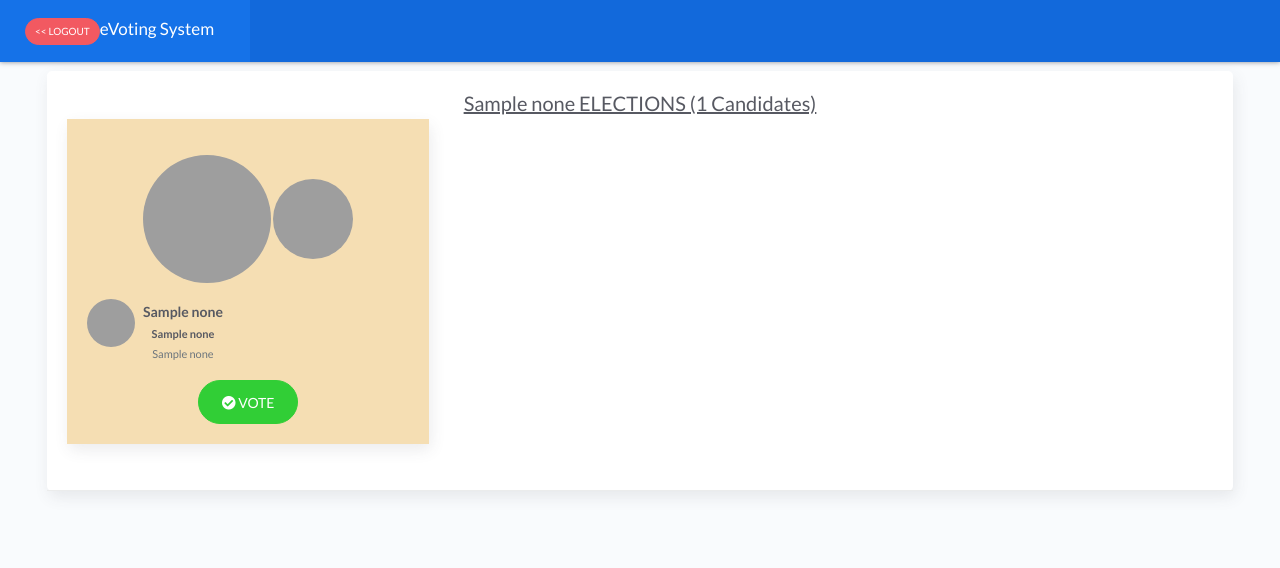
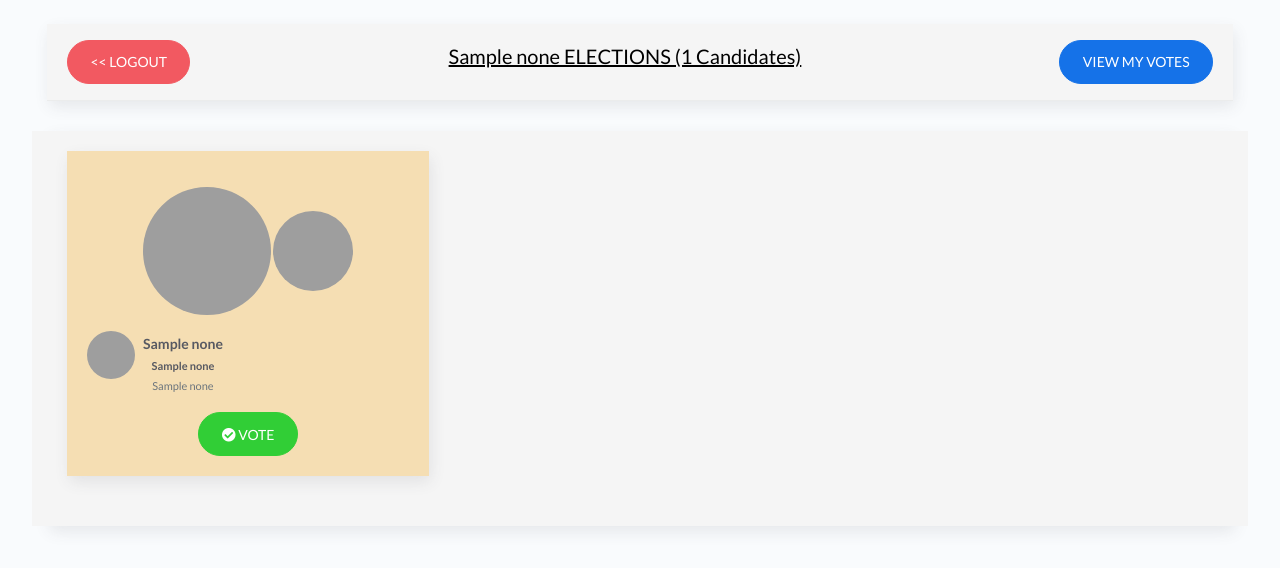
Before and after one commit to dennis-mutethia/e-vote, a Flask app: page /home/1 in a window 1280 px wide. Shown: the top 568 px of the page. Run offline with Flask 3, Linux system fonts and the light colour scheme; the first user in the database is signed in; a database or web service that is not in the repository returns one stand-in record (Sample ...); data that the repository does not hold is empty; some libraries are stand-ins or nearby versions; grey boxes are pictures that could not be loaded.

Commit message:
display voted

```diff
--- a/templates/base.html
+++ b/templates/base.html
@@ -7,25 +7,8 @@
 
 <body>
 	<div class="wrapper">
-		<div class="main-header">
-			<!-- Logo Header -->
-			<div class="logo-header" data-background-color="blue">
-				{% if current_user.id %}
-				<a class="btn btn-xs btn-danger btn-round pull-left" href="{{ url_for('logout') }}"><< LOGOUT</a>
-				{% endif %}
-				<a href="#" class="logo pull-right" style="color: white;">eVoting System</a>
-			</div>
-			<!-- End Logo Header -->
-
-			<!-- Navbar Header -->
-			<nav class="navbar navbar-header navbar-expand-lg" data-background-color="blue2"></nav>
-			<!-- End Navbar -->
-		</div>
-
-
 
 		<div class="content">
-			<h1><br /></h1>
 			{% block content %}
 			<!-- Default content goes here -->
 			{% endblock %}
--- a/templates/home.html
+++ b/templates/home.html
@@ -3,13 +3,20 @@
 {% block content %}
 <div class="page-inner">
     <div class="col-md-12">
+
         <div class="card">
-            <div class="card-header text-center">
-                <h4 class="card-title text-center text-bold">
+            <div class="card-header text-center" style="background-color: whitesmoke;">
+                {% if current_user.id %}
+				<a class="btn btn-danger btn-round pull-left" href="{{ url_for('logout') }}"><< LOGOUT</a>
+				<a class="btn btn-primary btn-round pull-right" href="#" data-toggle="modal" data-target="#viewModal">VIEW MY VOTES</a>
+				{% endif %}
+                <h4 class="card-title text-center text-bold" style="color: black;">
                     <u>{{ election.name }} ELECTIONS ({{ candidates|length }} Candidates)</u><br />
                 </h4>
-
-                <div class="row">
+            </div>
+        </div>
+        <div class="card">
+            <div class="card-body row text-center" style="background-color: whitesmoke;">
                     {% for candidate in candidates %}
                     <div class="col-md-4">
                         <div class="card card-post card-round">
@@ -33,8 +40,8 @@
                                         <p class="text-muted text-small">{{ candidate.party_name }}</p>
                                     </div>
                                 </div>
-                                <a href="#" class="btn btn-success btn-rounded" data-toggle="modal"
-                                    data-target="#confirmModal" onclick="confirmVote('{{ candidate.id }}', '{{ candidate.name }}')">
+                                <a href="#" class="btn btn-success btn-rounded" data-toggle="modal" data-target="#confirmModal"
+                                    onclick="confirmVote('{{ candidate.id }}', '{{ candidate.name }}')">
                                     <i class="fas fa-check-circle"></i> VOTE</a>
                             </div>
                         </div>
@@ -68,10 +75,50 @@
                         <button type="submit" id="action" name="action" value="vote"
                             class="btn btn-success float-end">Confirm Vote</button>
                     </div>
+                </div>
             </form>
         </div>
     </div>
 </div>
+
+<div class="modal fade" id="viewModal" tabindex="-1" role="dialog" aria-labelledby="viewModalLabel"
+    aria-hidden="true">
+    <div class="modal-dialog" role="document">
+        <div class="modal-content">
+            <div class="modal-header text-center">
+                <h5 class="text-center">You have voted for the following candidates:</h5>
+                <button type="button" class="close" data-dismiss="modal">&times;</button>
+            </div>
+            <div class="modal-body">
+                <div class="table-responsive">
+                    <table class="table-bordered table-striped" style="width: 100%;">
+                        <tbody>
+                            {% for my_vote in my_votes %}
+                            <tr>
+                                <td class="text-right">{{ my_vote.election_code }}.</td>
+                                <td>{{ my_vote.election_name }}</td>
+                                {% if my_vote.candidate_name %}
+                                <td>{{ my_vote.candidate_name }}</td>
+                                <td class="text-center avatar-sm">
+                                    <img src="{{ url_for('static', filename='assets/img/candidates/' + my_vote.icon) }}"
+                                        alt="{{ my_vote.icon }}" class="avatar-img rounded-circle">
+                                </td>
+                                {% else %}
+                                <td colspan="2" class="text-center">---</td>
+                                {% endif %}
+                            </tr>
+                            {% endfor %}
+                        </tbody>
+                    </table>
+                </div>
+            </div>
+            <div class="modal-footer">
+                <button type="button" class="btn btn-danger" data-dismiss="modal">Close</button>
+            </div>
+        </div>
+    </div>
+</div>
+
 <script>
     $(document).ready(function () {
         {% if success %}
--- a/templates/login-verify.html
+++ b/templates/login-verify.html
@@ -4,7 +4,7 @@
 <div class="page-inner">
     <div class="col-md-12">
         <div class="card">
-            <div class="card-header text-center">
+            <div class="card-header text-center" style="background-color: whitesmoke;">
                 <form method="POST" >
                     <h4 class="card-title text-center">
                         WELCOME TO eVOTE <br />
--- a/templates/login.html
+++ b/templates/login.html
@@ -4,7 +4,7 @@
 <div class="page-inner">
     <div class="col-md-12">
         <div class="card">
-            <div class="card-header text-center">
+            <div class="card-header text-center" style="background-color: whitesmoke">
                 <h4 class="card-title text-center">WELCOME TO eVOTE</h4>
                 <h6 class="card-category text-center">PLEASE SCAN YOUR FINGERPRINT TO CONTINUE</h6>
                 <br />
--- a/utils/db.py
+++ b/utils/db.py
@@ -2,7 +2,7 @@ from flask_login import current_user
 import os, psycopg2
 import uuid
 
-from utils.entities import Candidate, Constituency, County, Election, Voter
+from utils.entities import Candidate, Constituency, County, Election, MyVote, Voter
 
 class Db():
     def __init__(self):
@@ -205,3 +205,31 @@ class Db():
         except Exception as e:
             print(e)
             return False
+
+    def get_my_votes(self):
+        self.ensure_connection()
+        try:
+            with self.conn.cursor() as cursor:
+                query = f"""
+                WITH votes AS(
+                    SELECT votes.election_id, CONCAT(first_name, ' ', last_name, ' ', other_name) AS candidate_name, icon
+                    FROM {self.schema}.votes
+                    LEFT JOIN {self.schema}.candidates ON candidate_id = candidates.id
+                    LEFT JOIN {self.schema}.voters ON candidates.voter_id = voters.id
+                    WHERE votes.voter_id = %s
+                )
+                SELECT elections.code, elections.name, candidate_name, icon
+                FROM e_vote.elections
+                LEFT JOIN votes ON election_id = elections.id
+                ORDER BY elections.code
+                """
+                cursor.execute(query, (current_user.id,))
+                data = cursor.fetchall()
+                my_votes = []
+                for datum in data:
+                    my_votes.append(MyVote(datum[0], datum[1], datum[2], datum[3]))
+
+                return my_votes
+        except Exception as e:
+            print(e)
+            return None
--- a/utils/entities.py
+++ b/utils/entities.py
@@ -54,3 +54,10 @@ class Candidate():
         self.running_mate_name = running_mate_name
         self.party_name = party_name
         self.party_icon = party_icon
+
+class MyVote():
+    def __init__(self, election_code, election_name, candidate_name, icon):
+        self.election_code = election_code
+        self.election_name = election_name
+        self.candidate_name = candidate_name
+        self.icon = icon
--- a/utils/home.py
+++ b/utils/home.py
@@ -30,4 +30,5 @@ class Home():
 
         election = self.db.get_active_election()
         candidates = self.db.get_candidates(election.id)
-        return render_template('home.html', election=election, candidates=candidates, success=success, error=error)
+        my_votes = self.db.get_my_votes()
+        return render_template('home.html', election=election, candidates=candidates, my_votes=my_votes, success=success, error=error)
```
